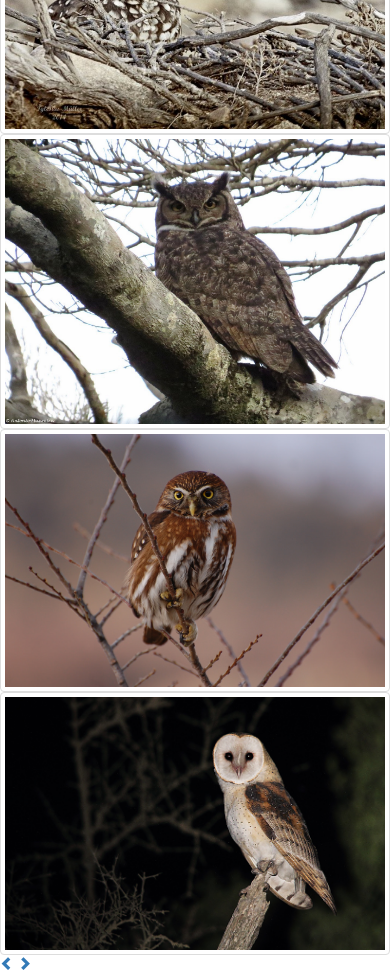
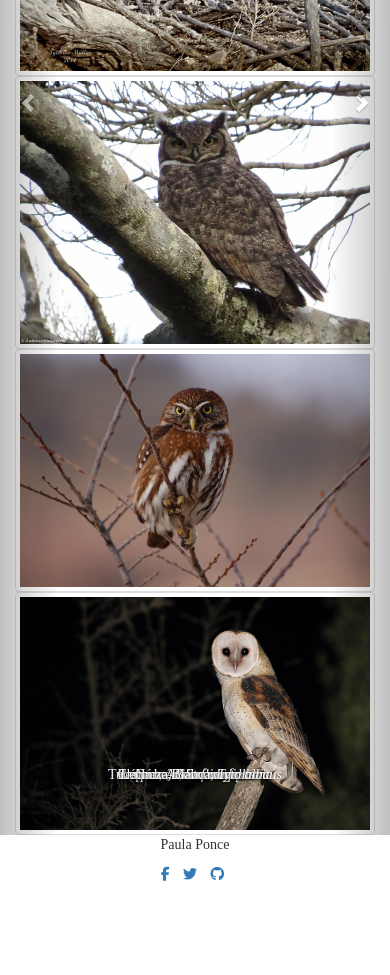
Before and after one commit to PaulaPonce/carousel-jquery, a plain HTML site: page index.html in a window 390 px wide. Shown: the part 740-1715 px from the top of the page. After the commit the page ends 1635 px from the top, so only its background shows below. Drawn offline with nearby package versions, Linux system fonts and the light colour scheme; a web font is replaced by a local one.

Commit message:
estructura

```diff
--- a/index.html
+++ b/index.html
@@ -20,32 +20,81 @@
 </head>
 <body>
 	<!-- Header -->
-	<header>
+	<header class="container-fluid">
 		<div class="row">
 			<div class="col-lg-12 col-md-12 col-sm-12 col-xs-12">
 				<h1 class="text-center">Búhos y Lechuzas de Chile <i class="fa fa-moon-o" aria-hidden="true"></i></h1>
 			</div>
 		</div>
 	</header>
-	<!-- Slides -->
-	<section class="row">
-		<div class="col-lg-12 col-md-12 col-sm-12 col-xs-12 slider">
-			<div class="slide"><img src="assets/img/concon.jpg" alt="Concón" class="img-thumbnail"></div>
-			<div class="slide"><img src="assets/img/nuco.jpg" alt="Nuco" class="img-thumbnail"></div>
-			<div class="slide"><img src="assets/img/pequen.jpg" alt="Pequén" class="img-thumbnail"></div>
-			<div class="slide"><img src="assets/img/tucuquere.jpg" alt="Tucúquere" class="img-thumbnail"></div>
-			<div class="slide"><img src="assets/img/chuncho.jpg" alt="Chuncho" class="img-thumbnail"></div>
-			<div class="slide"><img src="assets/img/lechuzablanca.jpg" alt="Lechuza Blanca" class="img-thumbnail"></div>
+	<!-- Carousel -->
+	<section class="container">
+		<div class="carousel slide row">
+			<!-- Wrapper for slides -->
+			<div id="carousel" class="col-lg-12 col-md-12 col-sm-12 col-xs-12">
+				<div class="carousel-inner">
+					<div>
+						<img src="assets/img/concon.jpg" alt="Concón" class="img-thumbnail">
+						<div class="carousel-caption">
+							<p>Concón, <em>Strix rufipes</em></p>
 						</div>
-	</section>
+					</div>
+					<div>
+						<img src="assets/img/nuco.jpg" alt="Nuco" class="img-thumbnail">
+						<div class="carousel-caption">
+							<p>Nuco, <em>Asio flammeus</em></p>
+						</div>
+					</div>
+					<div>
+						<img src="assets/img/pequen.jpg" alt="Pequén" class="img-thumbnail">
+						<div class="carousel-caption">
+							<p>Pequén, <em>Athene cunicularia</em></p>
+						</div>
+					</div>
+					<div>
+						<img src="assets/img/tucuquere.jpg" alt="Tucúquere" class="img-thumbnail">
+						<div class="carousel-caption">
+							<p>Tucúquere, <em>Bubo magellanicus</em></p>
+						</div>
+					</div>
+					<div>
+						<img src="assets/img/chuncho.jpg" alt="Chuncho" class="img-thumbnail">
+						<div class="carousel-caption">
+							<p>Chuncho, <em>Glaucidium nana</em></p>
+						</div>
+					</div>
+					<div>
+						<img src="assets/img/lechuzablanca.jpg" alt="Lechuza Blanca" class="img-thumbnail">
+						<div class="carousel-caption">
+							<p>Lechuza Blanca, <em>Tyto alba</em></p>
+						</div>
+					</div>
+				</div>
+			</div>
 			<!-- Controls -->
-	<a href="">
+			<a class="left carousel-control" href="" role="button" data-slide="prev">
 				<span class="glyphicon glyphicon-chevron-left" aria-hidden="true"></span>
-		<span class="sr-only">Previous</span></a>
-	<a href="">
+				<span class="sr-only">Previous</span>
+			</a>
+			<a class="right carousel-control" href="" role="button" data-slide="next">
 				<span class="glyphicon glyphicon-chevron-right" aria-hidden="true"></span>
 				<span class="sr-only">Next</span>
 			</a>
+		</div>
+	</section>
+	<!-- Footer -->
+	<footer class="container-fluid">
+		<div class="row text-center">
+			<div class="col-lg-12 col-md-12 col-sm-12 col-xs-12">
+				<p>Paula Ponce</p>
+				<ul class="list-inline">
+					<li><a href="#"><i class="fa fa-facebook" aria-hidden="true"></i></a></li>
+					<li><a href="#"><i class="fa fa-twitter" aria-hidden="true"></i></a></li>
+					<li><a href="#https://github.com/PaulaPonce"><i class="fa fa-github" aria-hidden="true"></i></a></li>
+				</ul>
+			</div>
+		</div>
+	</footer>
 
 	<!-- CDN JQuery -->
 	<script src="https://ajax.googleapis.com/ajax/libs/jquery/3.2.1/jquery.min.js"></script>
```
Lines whose indentation alone changed are shown as unchanged.
